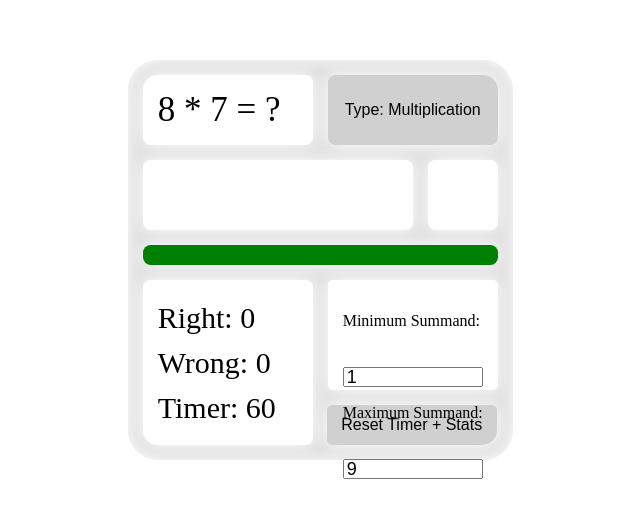
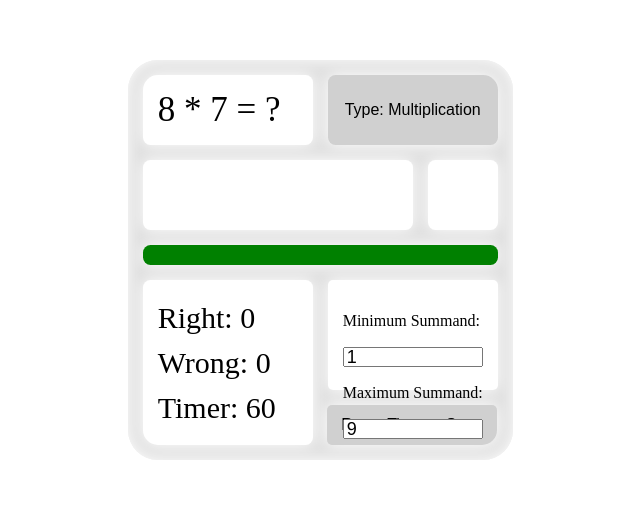
Before and after one commit to thepasswordispasswor/rocketmath, a plain HTML site: page index.html in a window 1280 px wide. Shown: the part 136-654 px from the top of the page, without its empty margins (315-955 px from the left). Drawn offline with Linux system fonts and the light colour scheme.

Commit message:
Update index.html

```diff
--- a/index.html
+++ b/index.html
@@ -14,9 +14,9 @@
 				<button id="type"></button>
         			<button id="reset">Reset Timer + Stats</button>
         			<div id="settings">
-					<p class="setting">Minimum Summand:</p><br>
-					<input id="min" value="1" type="number" autocomplete="off"><br>
-					<p class="setting">Maximum Summand:</p><br>
+					<p class="setting">Minimum Summand:</p>
+					<input id="min" value="1" type="number" autocomplete="off">
+					<p class="setting">Maximum Summand:</p>
 					<input id="max" value="9" type="number" autocomplete="off">
 				</div>
 			</div>
```
